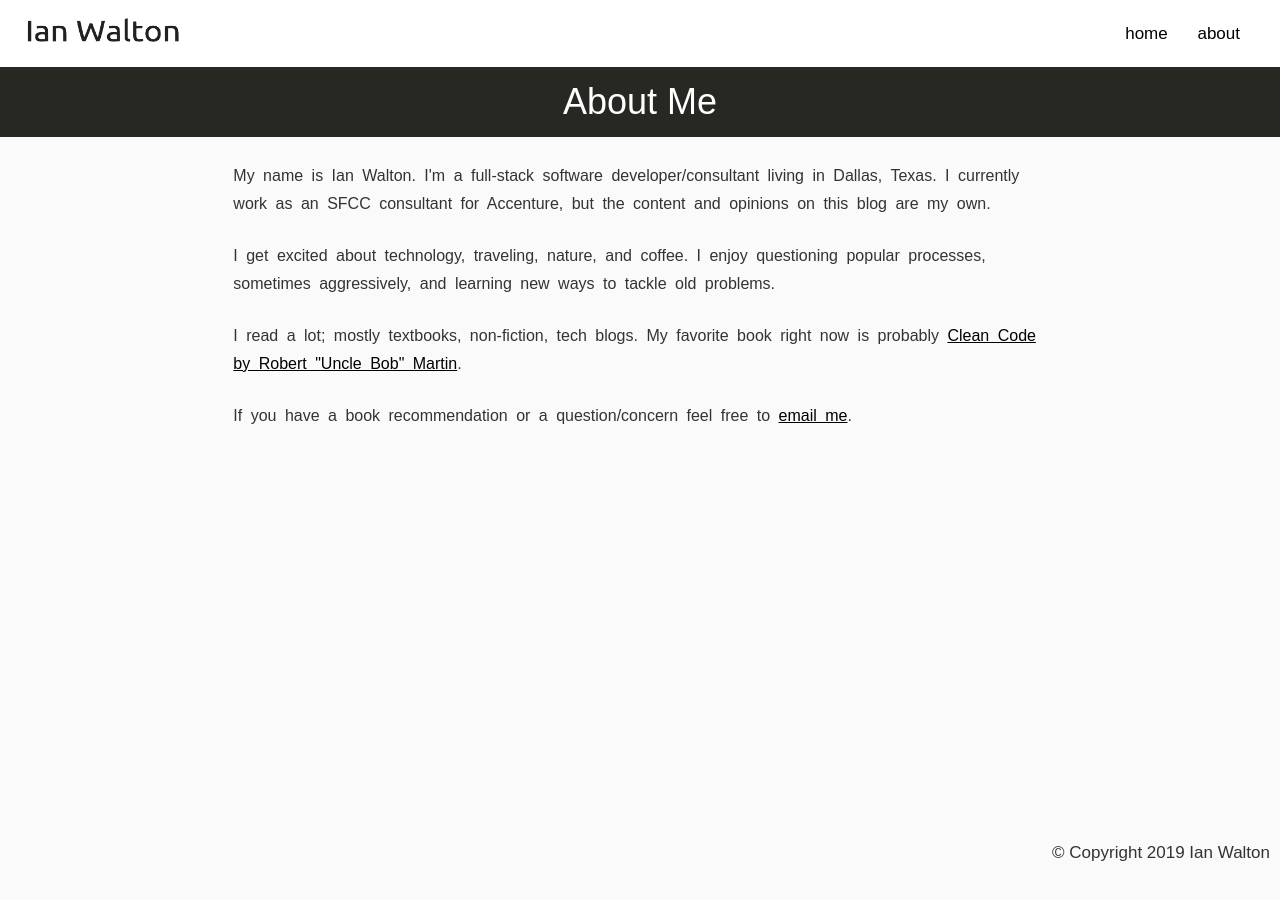
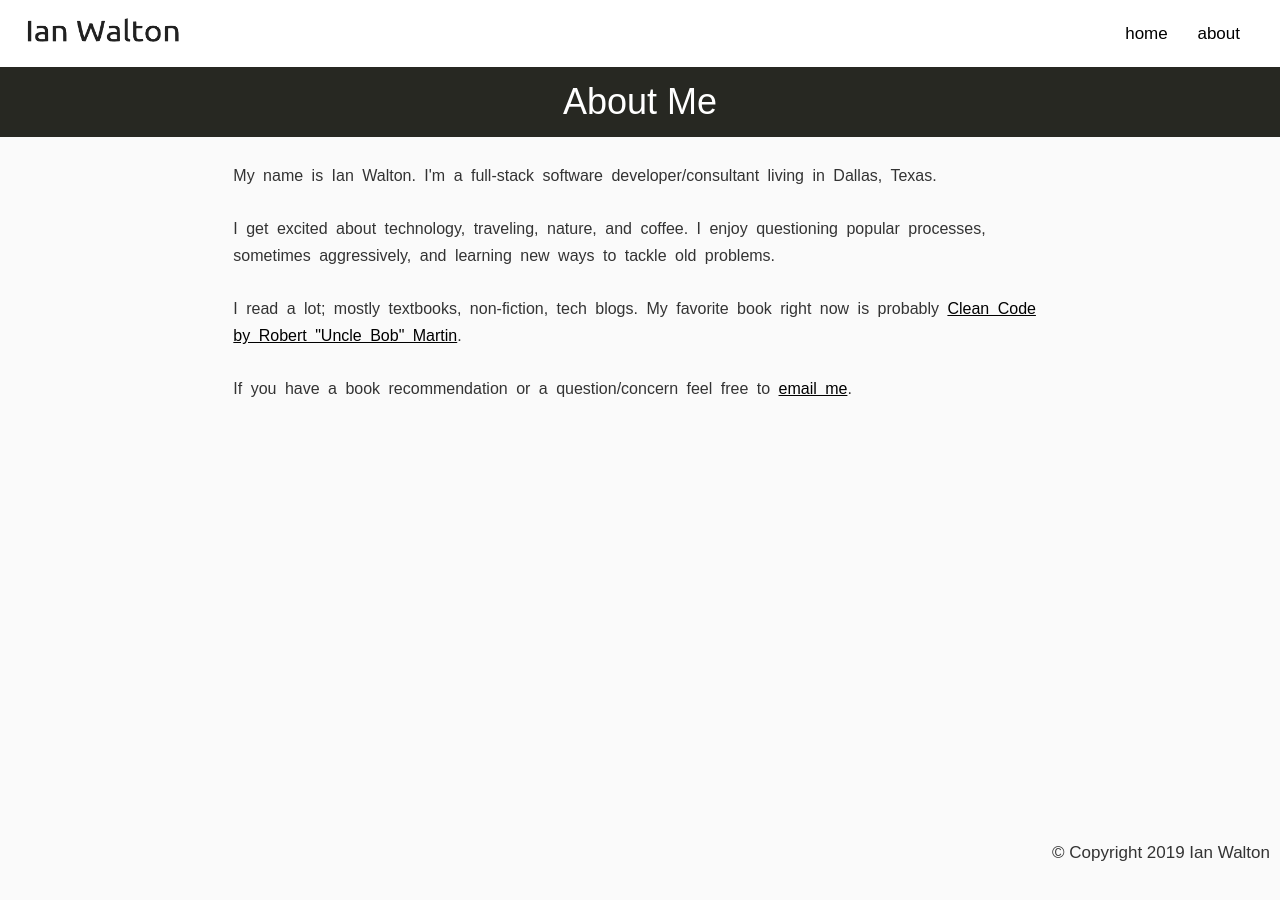
Before and after one commit to itwalton/itwalton.github.io, a Jekyll site: the page built from about/index.html, in a window 1280 px wide. Built offline with Jekyll 4.4.1, drawn with Linux system fonts in a browser that asks for light colours; some web fonts are replaced.

Commit message:
fix about me

```diff
--- a/about/index.html
+++ b/about/index.html
@@ -9,19 +9,23 @@ header: About Me
     <div class="col-sm-12">
       <article>
         <p>
-          My name is Ian Walton. I'm a full-stack software developer/consultant living in Dallas, Texas. I currently work as an SFCC consultant for Accenture, but the content and opinions on this blog are my own.
+          My name is Ian Walton. I'm a full-stack software developer/consultant living in Dallas, Texas.
         </p>
 
         <p>
-          I get excited about technology, traveling, nature, and coffee. I enjoy questioning popular processes, sometimes aggressively, and learning new ways to tackle old problems.
+          I get excited about technology, traveling, nature, and coffee. I enjoy questioning popular processes,
+          sometimes aggressively, and learning new ways to tackle old problems.
         </p>
 
         <p>
-          I read a lot; mostly textbooks, non-fiction, tech blogs. My favorite book right now is probably <a href="//www.amazon.com/Clean-Code-Handbook-Software-Craftsmanship/dp/0132350882" class="und">Clean Code by Robert "Uncle Bob" Martin</a>.
+          I read a lot; mostly textbooks, non-fiction, tech blogs. My favorite book right now is probably <a
+            href="//www.amazon.com/Clean-Code-Handbook-Software-Craftsmanship/dp/0132350882" class="und">Clean Code by
+            Robert "Uncle Bob" Martin</a>.
         </p>
 
         <p>
-          If you have a book recommendation or a question/concern feel free to <a href="mailto:itwalton@gmail.com" title="Email" class="und">email me</a>.
+          If you have a book recommendation or a question/concern feel free to <a href="mailto:itwalton@gmail.com"
+            title="Email" class="und">email me</a>.
         </p>
       </article>
     </div>
```
